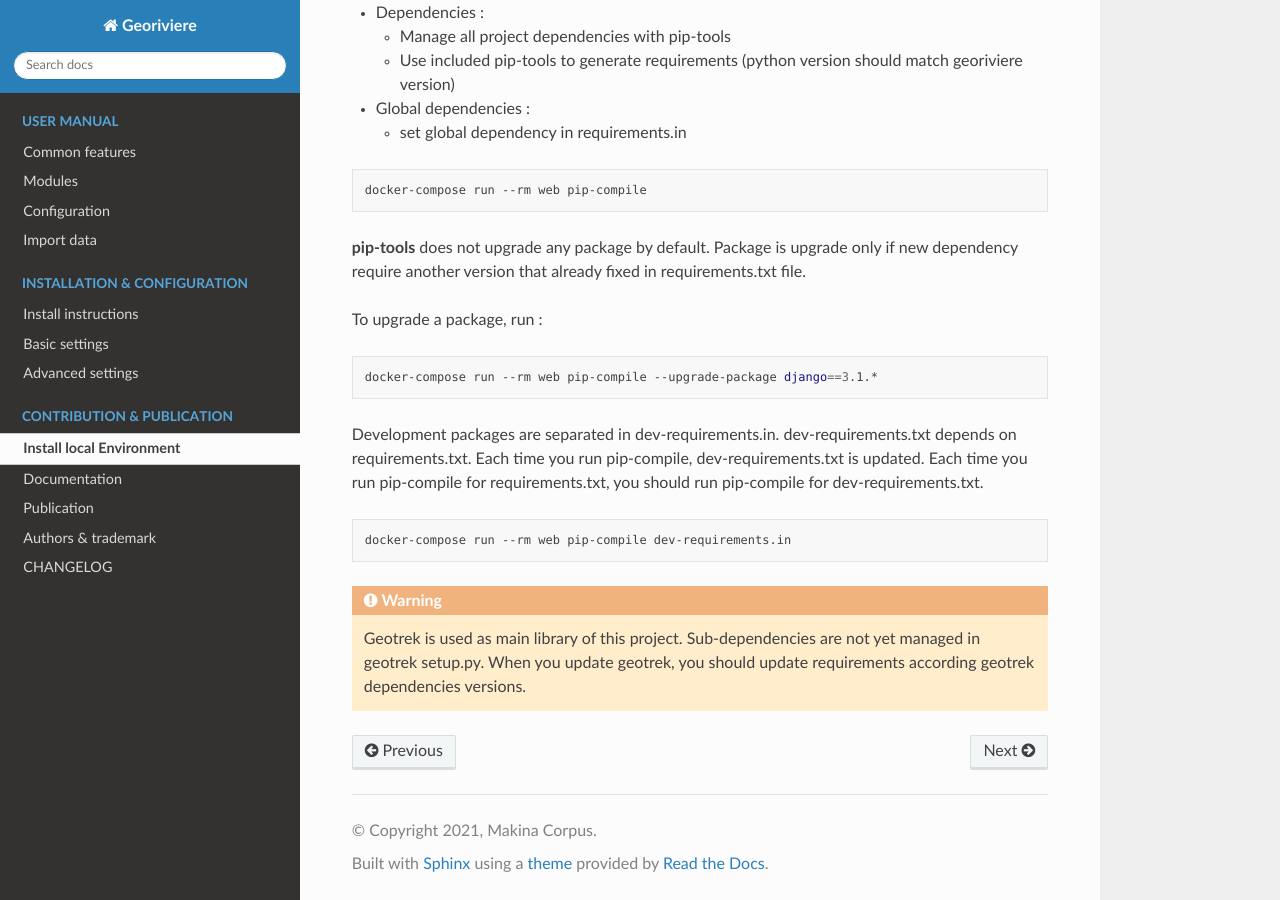
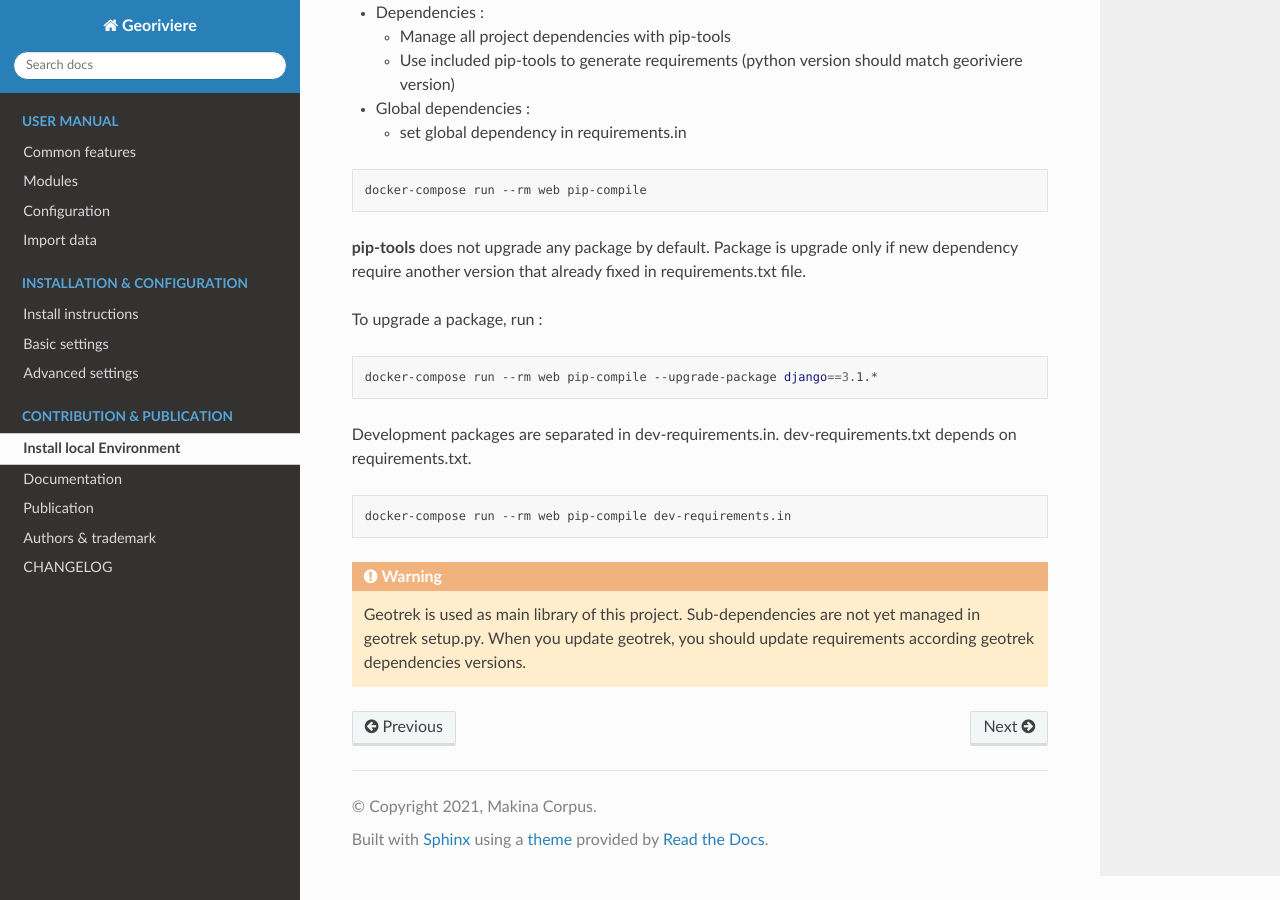
Before and after one commit to Georiviere/Georiviere-admin, a Sphinx documentation site: the page built from docs/development/development.rst, in a window 1280 px wide and 900 px high, scrolled down 1032 px. Built offline with Sphinx 7.4.7 and the Read the Docs theme 2.0.0, drawn with Linux system fonts in a browser that asks for light colours; the version number could not be read and is left out.

Commit message:
update documentation

```diff
--- a/docs/development/development.rst
+++ b/docs/development/development.rst
@@ -72,8 +72,7 @@ To upgrade a package, run :
 
     docker-compose run --rm web pip-compile --upgrade-package django==3.1.*
 
-Development packages are separated in dev-requirements.in. dev-requirements.txt depends on requirements.txt. Each time you run pip-compile, dev-requirements.txt is updated.
-Each time you run pip-compile for requirements.txt, you should run pip-compile for dev-requirements.txt.
+Development packages are separated in dev-requirements.in. dev-requirements.txt depends on requirements.txt.
 
 .. code-block :: bash
 
```
